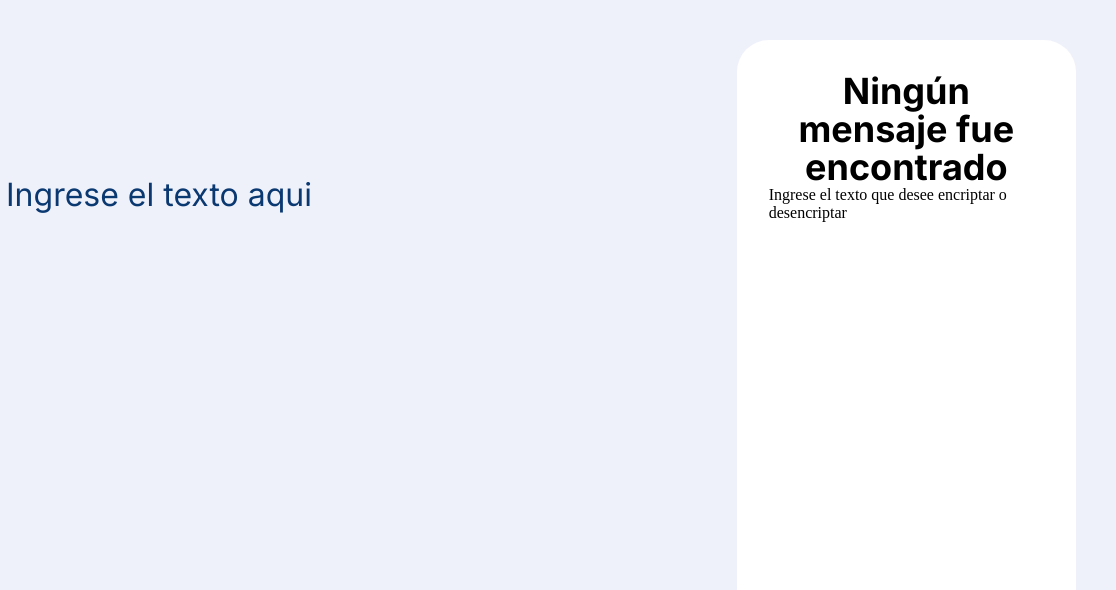
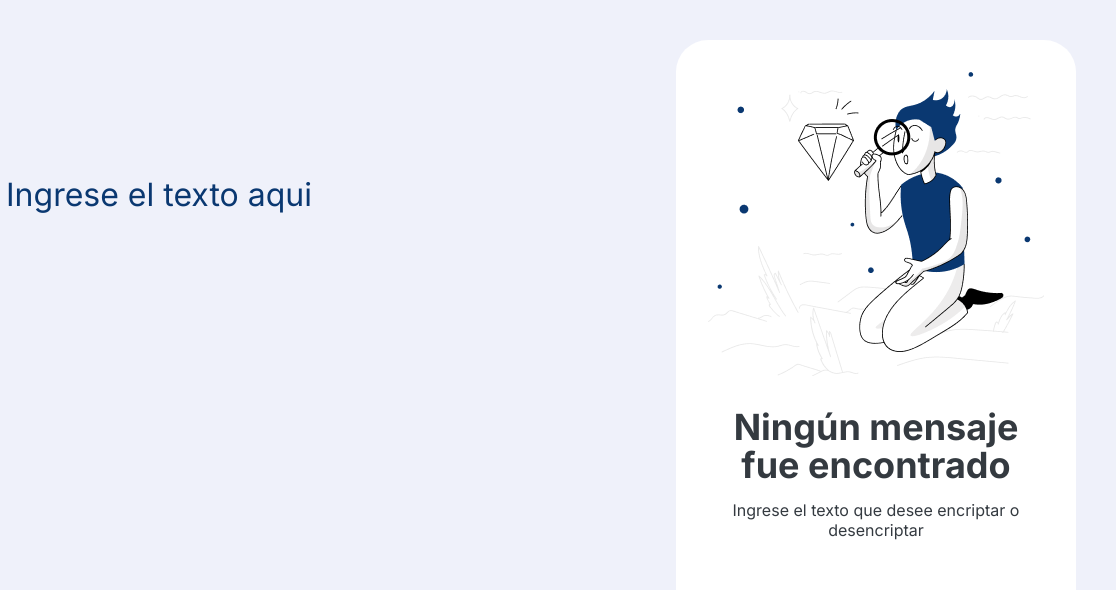
Before and after one commit to RamonCruz187/Encriptador-de-Texto, a plain HTML site: page index.html in a window 1280 px wide. Shown: the top 590 px of the page, 164-1280 px from the left. Drawn offline with Linux system fonts and the light colour scheme.

Commit message:
creación de main

```diff
--- a/index.html
+++ b/index.html
@@ -10,6 +10,7 @@
 <link href="https://fonts.googleapis.com/css2?family=Inter:ital,opsz,wght@0,14..32,100..900;1,14..32,100..900&display=swap" rel="stylesheet">
 </head>
 <body>
+    <main>
     <div>
         <div class="encriptador__logo">
             <img src="assets/Logo.png" alt="Logo de Alura">
@@ -33,7 +34,9 @@
     </div>
 
     <div class="desencriptador">
-        <div class="desencriptador__imagen"></div>
+        <div class="desencriptador__imagen">
+            <img src="assets/Muñeco.png" alt="Muñeco">
+        </div>
         <div class="desencriptador__h2">
             <h2>Ningún mensaje fue encontrado</h2>
         </div>
@@ -45,4 +48,5 @@
 
     <script src="app.js"></script>
 </body>
+</main>
 </html>
--- a/styles.css
+++ b/styles.css
@@ -4,8 +4,8 @@
     margin: 0;
 }
 
-body{
-    height: 90vh;
+main{
+    height: 85vh;
     padding: 40px;
     background-color: #EFF1FA;
     display: flex;
@@ -87,11 +87,16 @@ body{
 .desencriptador{
     background-color: #FFFFFF;
     width: 500px;
-    height: 85vh;
+    height: 80vh;
     border-radius: 32px;
     padding: 32px;
     margin-left: 80px;
     justify-content: center;
+}
+
+.desencriptador__imagen{
+    width: 336px;
+    height: 304px;
 }
 
 .desencriptador__h2{
@@ -103,9 +108,17 @@ body{
     line-height: 38px;
     letter-spacing: 0em;
     text-align: center;
+    color: #343A40;
+    margin-top: 32px;
 }
 
 .desencriptador__p{
     display: flex;
     justify-content: center;
+    font-family: "Inter", sans-serif;
+    font-size: 16px;
+    font-weight: 400;
+    color: #343A40;
+    text-align: center;
+    margin-top: 16px;
 }
```
Also changed, not shown: assets/Muñeco.png (added).
